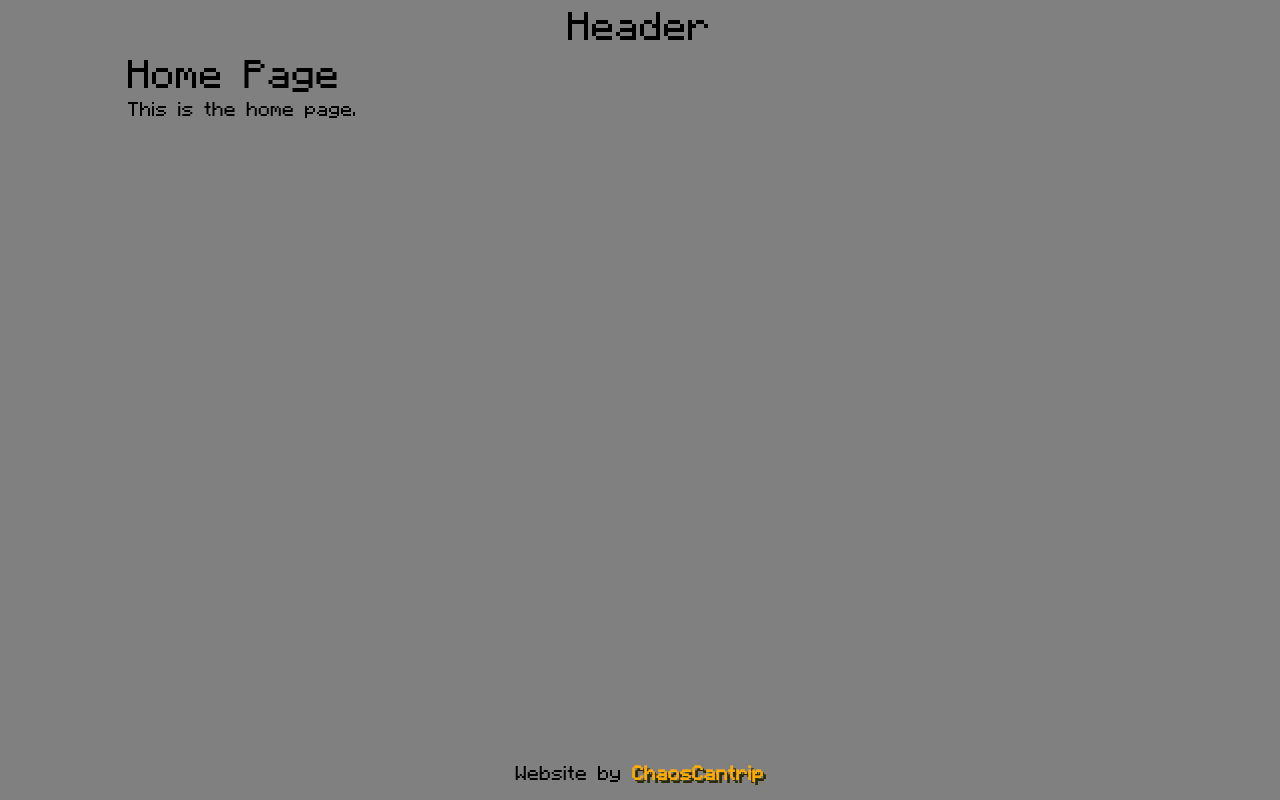
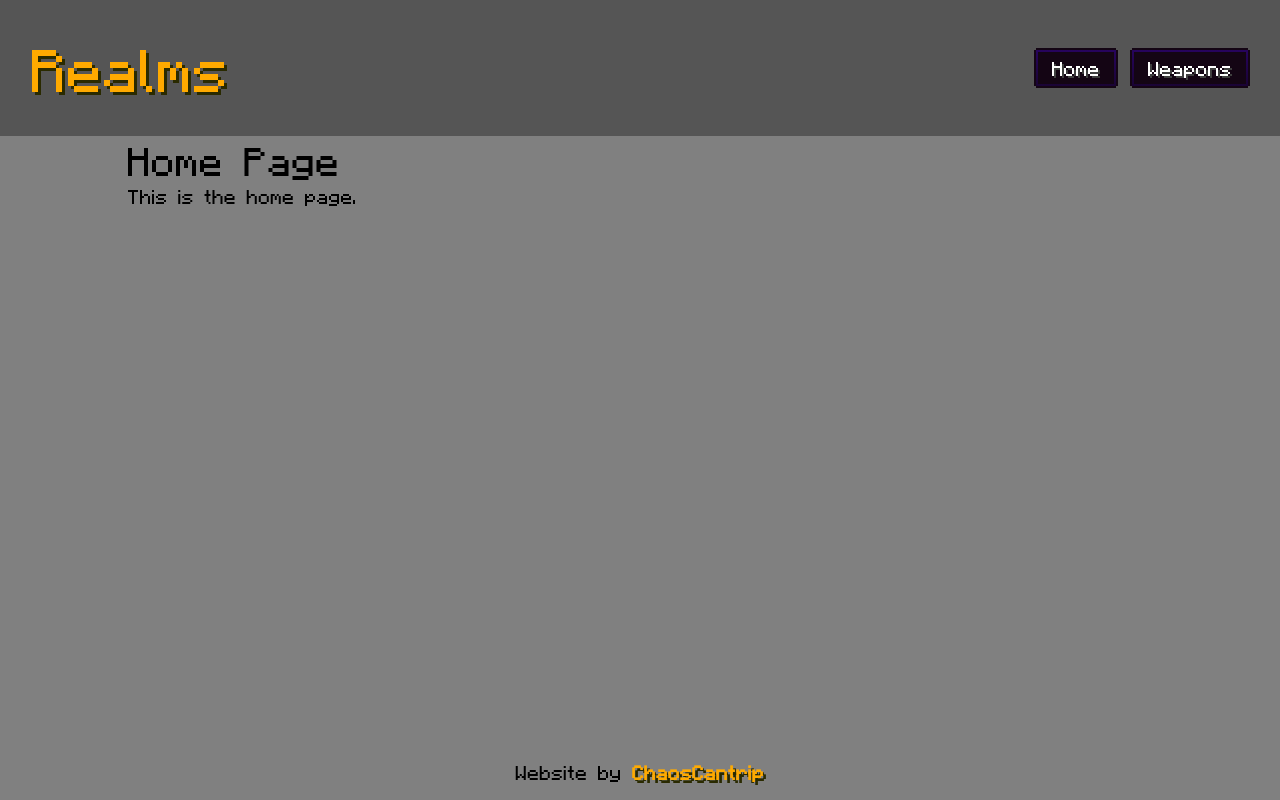
Before and after one commit to ChaosCantrip/LCBRealms, a Next.js app: page / in a window 1280 px wide. Built offline with nearby package versions, Linux system fonts and the light colour scheme.

Commit message:
Updated header

```diff
--- a/src/components/layout/Header.js
+++ b/src/components/layout/Header.js
@@ -1,9 +1,26 @@
 import styles from "./Header.module.css";
+import Link from "next/link";
+
+import tooltip from "@styles/modules/tooltip.module.css";
 
 export default function Header() {
     return (
-        <header className={styles.header}>
-            <h1>Header</h1>
+        <header className={`${styles.header}`}>
+            <div className={styles.title}>
+                <h1>Realms</h1>
+            </div>
+            <div className={styles.nav}>
+                <NavLink href="/">Home</NavLink>
+                <NavLink href="/weapons">Weapons</NavLink>
+            </div>
         </header>
     );
 }
+
+function NavLink({href, children}) {
+    return (
+        <Link href={href} className={`${styles.nav_button} ${tooltip.tooltip}`}>
+            {children}
+        </Link>
+    );
+}
--- a/src/components/layout/Header.module.css
+++ b/src/components/layout/Header.module.css
@@ -0,0 +1,29 @@
+.header {
+    padding: 2rem;
+    display: flex;
+    justify-content: space-between;
+    align-items: center;
+    width: 100%;
+    background-color: var(--mc-dark-gray);
+}
+
+.title {
+    font-size: 1.5rem;
+    font-weight: bold;
+    color: var(--mc-gold);
+    text-shadow: var(--mc-gold-shadow);
+}
+
+.nav {
+    display: flex;
+    gap: 1rem;
+}
+
+.nav_button {
+    padding: 0.5rem 1rem;
+    text-decoration: none;
+}
+
+.nav_button:hover {
+    color: var(--mc-aqua);
+}
```
